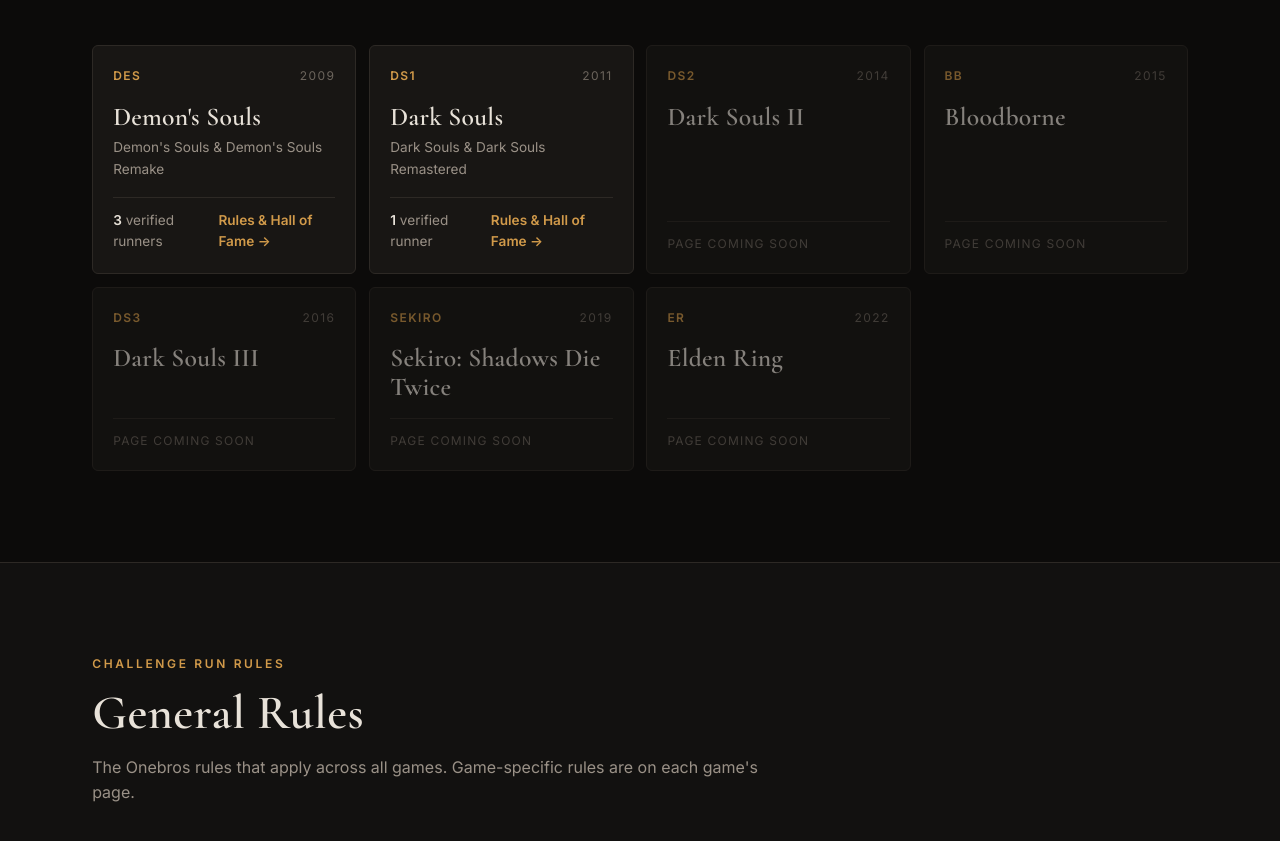
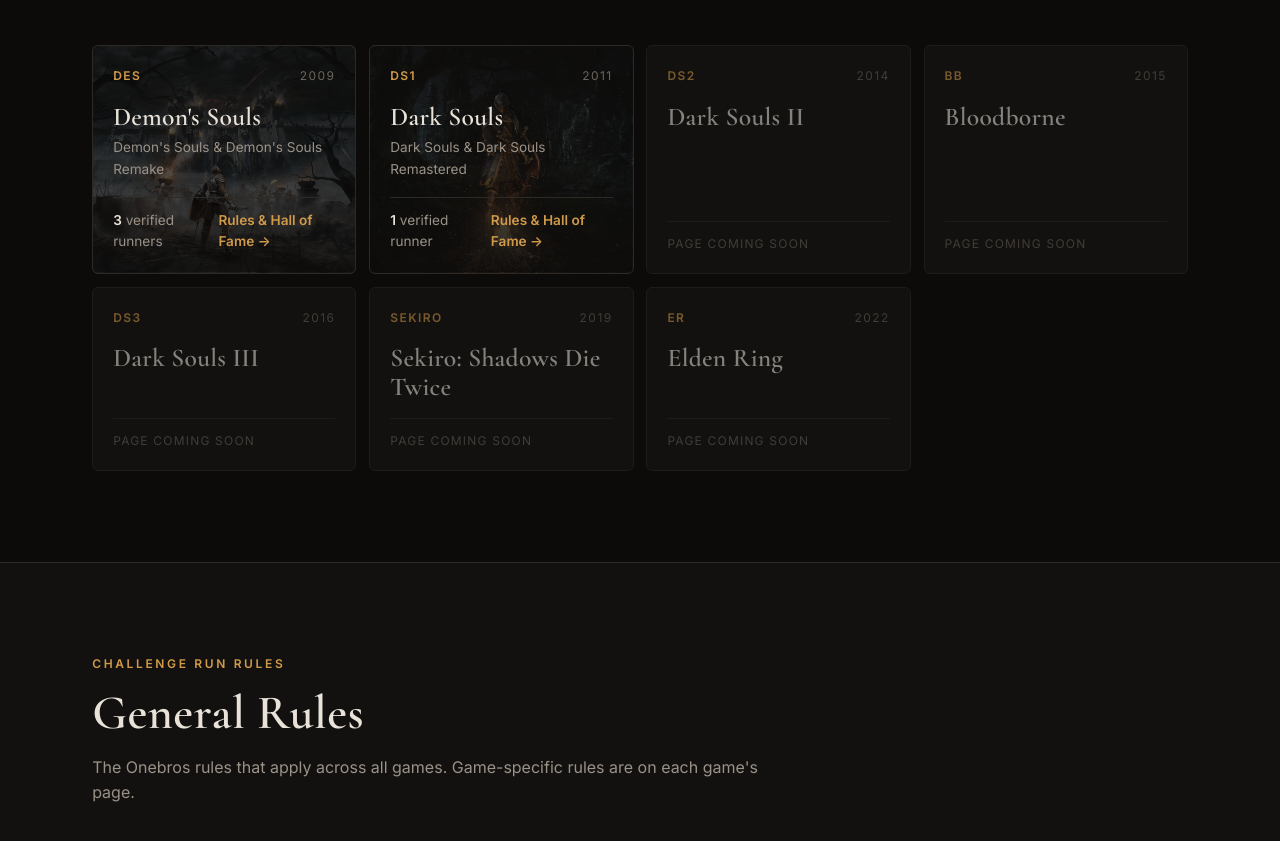
Before and after one commit to Aluerie/onebros.github.io, a plain HTML site: page index.html in a window 1280 px wide. Shown: the part 1384-2225 px from the top of the page. Drawn offline with nearby package versions, Linux system fonts and the light colour scheme.

Commit message:
feat: add game card backgrounds

```diff
--- a/data/games.json
+++ b/data/games.json
@@ -34,6 +34,10 @@
       "short": "DeS",
       "year": 2009,
       "page": true,
+      "cardBackground": {
+        "src": "assets/games/des-background.webp",
+        "position": "center"
+      },
       "logo": {
         "src": "assets/games/des-logo.png",
         "width": 1031,
@@ -62,6 +66,10 @@
       "short": "DS1",
       "year": 2011,
       "page": true,
+      "cardBackground": {
+        "src": "assets/games/ds1-background.webp",
+        "position": "center"
+      },
       "logo": {
         "src": "assets/games/ds1-logo.png",
         "width": 1029,
--- a/script.js
+++ b/script.js
@@ -9,6 +9,7 @@
     PATHS,
     $,
     escapeHtml,
+    safeUrl,
     loadJson,
     loadCatalog,
     rulePanelHtml,
@@ -45,6 +46,16 @@
     show("#discord-link", catalog.discordUrl);
   }
 
+  // Optional card artwork from games.json ("cardBackground": { src, position? }), as a style
+  // attribute setting the CSS variables used by .game-card.has-bg; "" when the game has none.
+  function cardBackground(game) {
+    const bg = game.cardBackground;
+    const src = bg && safeUrl(bg.src);
+    if (!src) return "";
+    const position = /^[\w\s.%-]+$/.test(bg.position || "") ? `; --card-bg-position: ${bg.position}` : "";
+    return ` style="${escapeHtml(`--card-bg: url("${src}")${position}`)}"`;
+  }
+
   function renderGames() {
     $("#games-grid").innerHTML = catalog.games
       .map((game) => {
@@ -69,9 +80,11 @@
             }
           </p>`;
 
+        const bg = cardBackground(game);
+        const cls = `game-card${bg ? " has-bg" : ""}`;
         return url
-          ? `<a class="game-card is-link" href="${escapeHtml(url)}">${body}</a>`
-          : `<article class="game-card is-soon" aria-disabled="true">${body}</article>`;
+          ? `<a class="${cls} is-link" href="${escapeHtml(url)}"${bg}>${body}</a>`
+          : `<article class="${cls} is-soon" aria-disabled="true"${bg}>${body}</article>`;
       })
       .join("");
   }
--- a/style.css
+++ b/style.css
@@ -693,6 +693,18 @@
   transform: translateY(-2px);
 }
 
+/* Optional artwork ("cardBackground" in games.json) under a dark overlay: shaded most behind the
+   title at the top and the stats row at the bottom, lightest through the middle of the art. */
+.game-card.has-bg {
+  background-color: var(--surface);
+  background-image:
+    linear-gradient(180deg, rgba(12, 11, 10, 0.86) 0%, rgba(12, 11, 10, 0.66) 45%, rgba(12, 11, 10, 0.9) 100%),
+    var(--card-bg);
+  background-size: cover;
+  background-position: center, var(--card-bg-position, center);
+  background-repeat: no-repeat;
+}
+
 .game-card-top {
   display: flex;
   justify-content: space-between;
```
Also changed, not shown: assets/games/des-background.webp (added), assets/games/ds1-background.webp (added), data/README.md.
